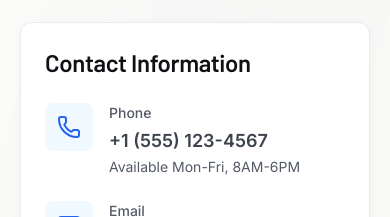
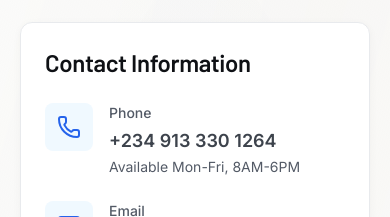
Before and after one commit to MavTech01/ApexBuild-Development-web, a React (Vite) app in the folder client/: page / in a window 390 px wide. Shown: the part 7300-7517 px from the top of the page. Built offline with nearby package versions, Linux system fonts and the light colour scheme.

Commit message:
fix(contact info): use site.phone config instead of hardcoded phone number

```diff
--- a/client/src/components/home/contact/ContactInfoSection.jsx
+++ b/client/src/components/home/contact/ContactInfoSection.jsx
@@ -2,6 +2,7 @@ import Container from '@/components/ui/Container.jsx'
 import SectionHeading from '@/components/ui/SectionHeading.jsx'
 import { useRevealOnScroll } from '@/hooks/useRevealOnScroll.js'
 import { Mail, Phone, MapPin, Clock } from 'lucide-react'
+import { site } from "@/config/site.js"
 
 export default function ContactInfoSection() {
   const [ref, revealed] = useRevealOnScroll()
@@ -48,7 +49,7 @@ export default function ContactInfoSection() {
                 </div>
                 <div>
                   <p className="text-sm font-medium text-ink-600">Phone</p>
-                  <p className="mt-1 text-lg font-semibold">+1 (555) 123-4567</p>
+                  <p className="mt-1 text-lg font-semibold">{site.phone}</p>
                   <p className="mt-0.5 text-sm text-ink-600">Available Mon-Fri, 8AM-6PM</p>
                 </div>
               </a>
```
